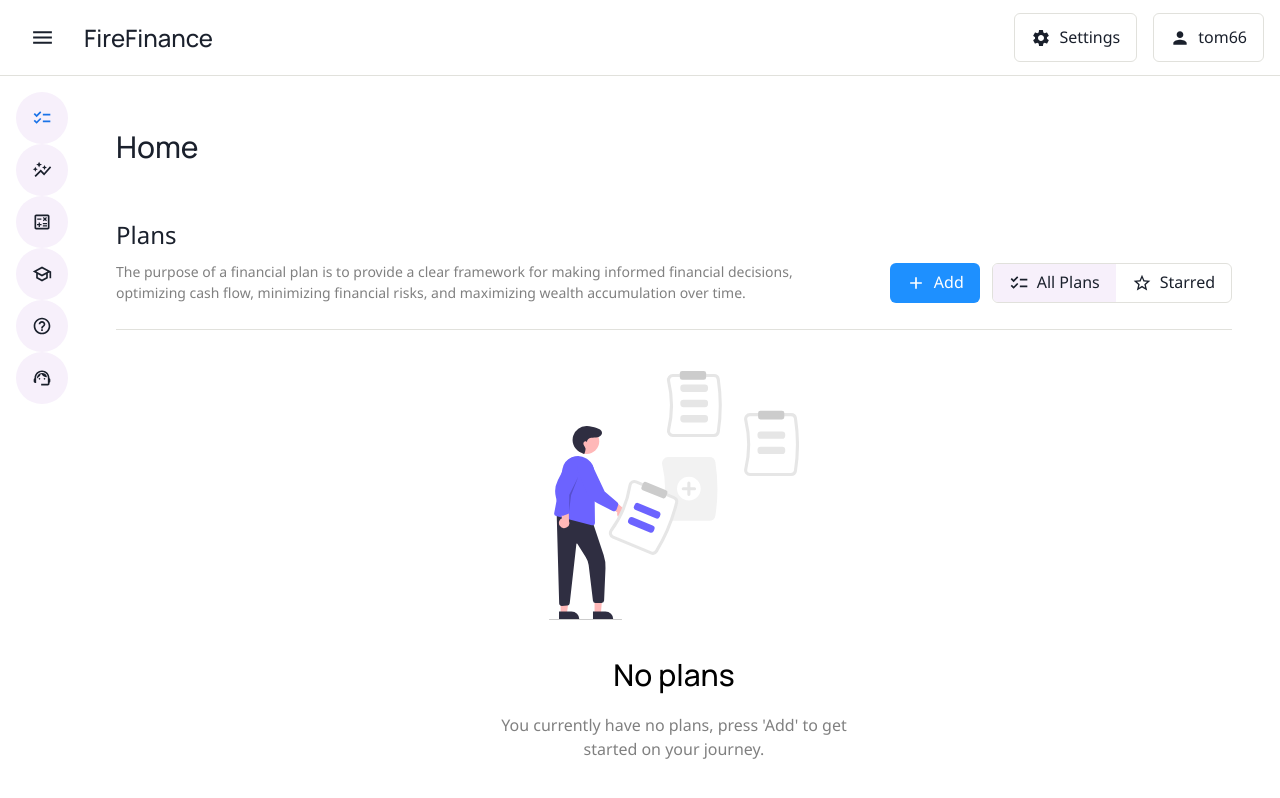
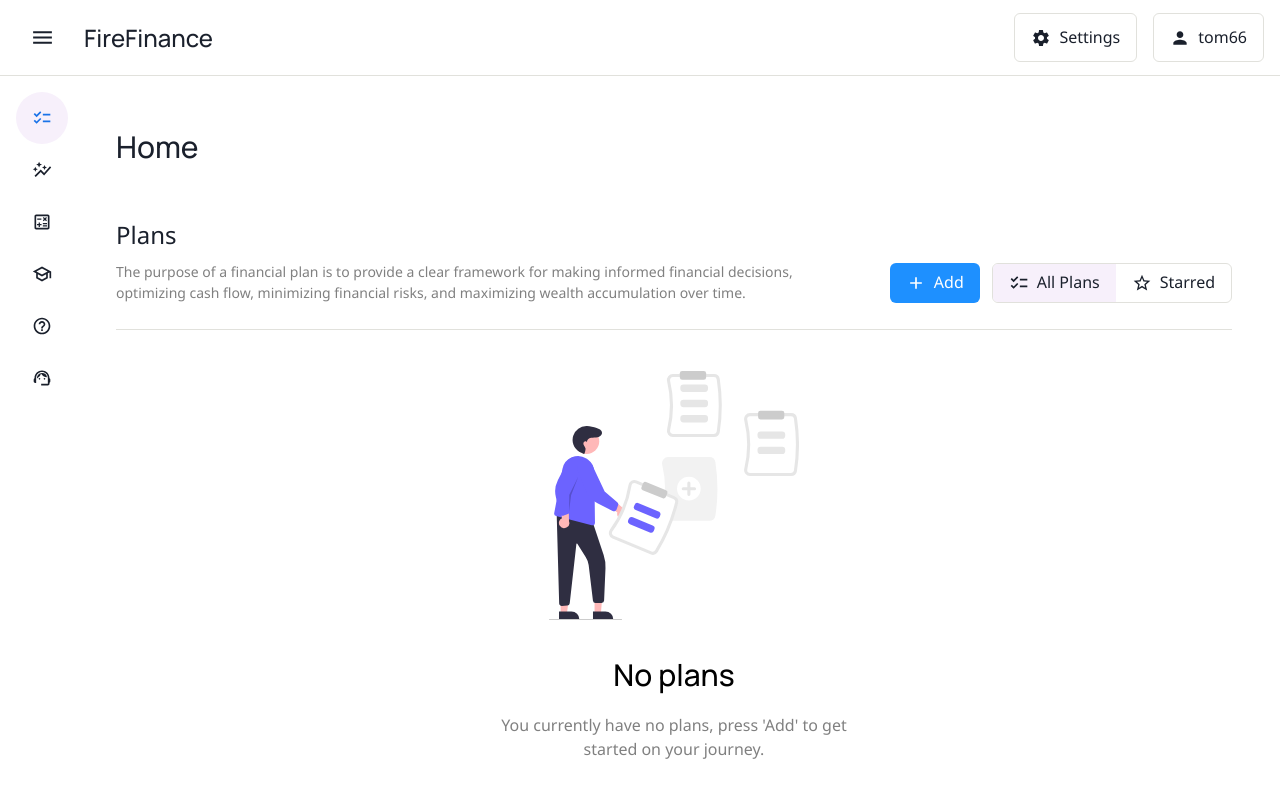
Before and after one commit to therealbluepandabear/fire-finance, a React (Create React App) app: page / in a window 1280 px wide. Built offline with nearby package versions, Linux system fonts and the light colour scheme.

Commit message:
Minor bugfix.

```diff
--- a/src/components/ui/FMenu.tsx
+++ b/src/components/ui/FMenu.tsx
@@ -42,7 +42,7 @@ function MenuItemDisplay(props: FMenuProps & DisplayProps<MenuItem>): JSX.Elemen
             <Box
                 padding='16px'
                 color={isSelectedItem ? '#1a73e8' : ''}
-                background={!props.isOpen ? 'pastelPrimary' : 'transparent'}
+                background={!props.isOpen && isSelectedItem ? 'pastelPrimary' : 'transparent'}
                 borderRadius='999px'
             >
                 {props.item.leftContent}
```
